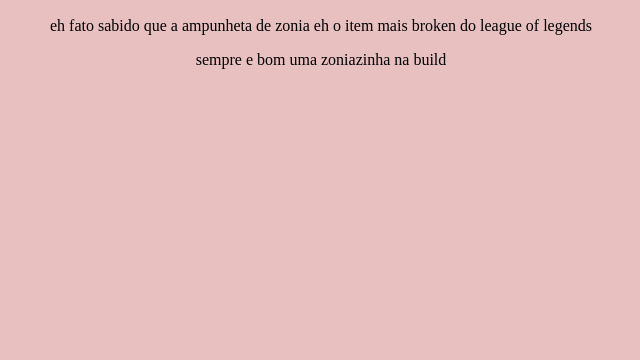
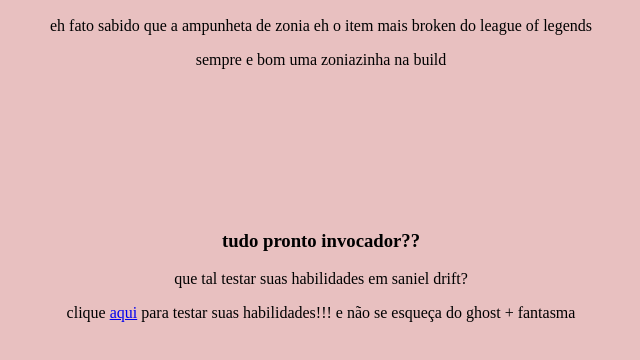
Before and after one commit to commbeach/AwesomeSite, a plain HTML site: page index.html in a window 1280 px wide. Shown: the part 1987-2347 px from the top of the page, without its empty margins (319-959 px from the left). Drawn offline with Linux system fonts and the light colour scheme.

Commit message:
Update index.html

```diff
--- a/index.html
+++ b/index.html
@@ -38,6 +38,9 @@
 <br>
 <br>
 <br>
+		<h3>tudo pronto invocador??</h3>
+		<p>que tal testar suas habilidades em saniel drift?<p>
+		<p>clique <a href=teste.html target="_self">aqui</a> para testar suas habilidades!!! e não se esqueça do ghost + fantasma</p>
 <br>
 <br>
 <br>
```
